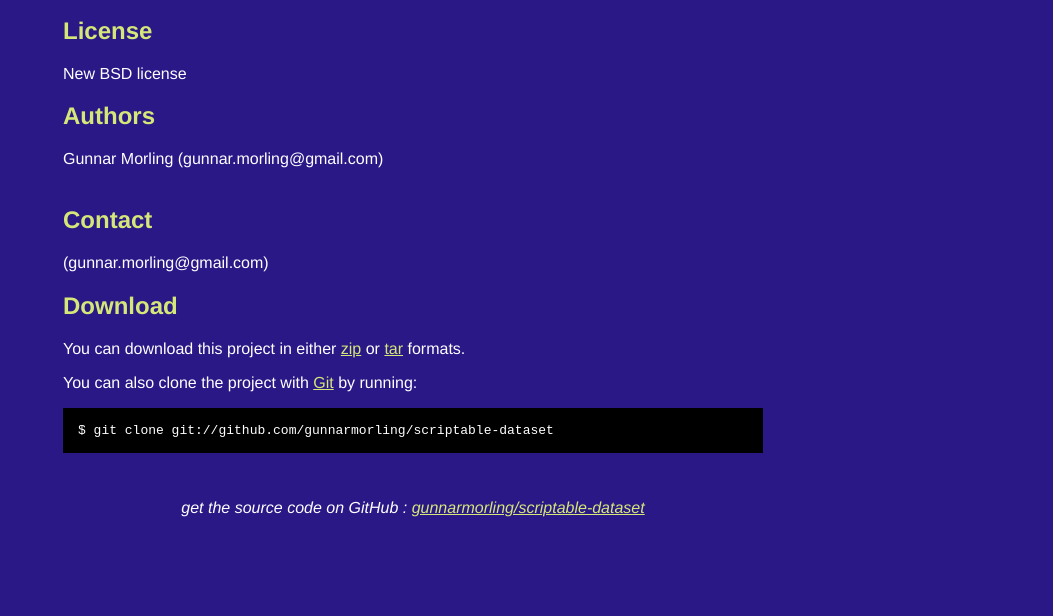
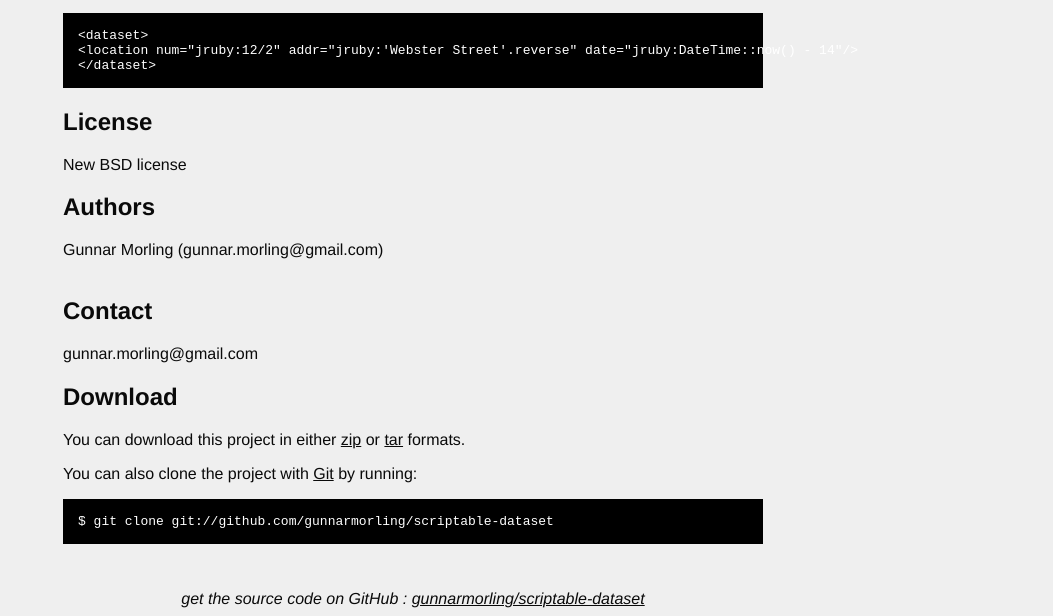
Before and after one commit to gunnarmorling/scriptable-dataset, a plain HTML site: page index.html in a window 1280 px wide. Shown: the part 320-936 px from the top of the page, without its empty margins (227-1280 px from the left). Before the commit the page ends 845 px from the top, so only its background shows below. Drawn offline with Linux system fonts and the light colour scheme.

Commit message:
Changed colors

```diff
--- a/index.html
+++ b/index.html
@@ -10,20 +10,20 @@
 	<style type="text/css">
 		body {
   		margin-top: 1.0em;
-  		background-color: #2a1887;
+  		background-color: #efefef;
 		  font-family: "helvetica";
-  		color: #ffffff;
+  		color: #0a0a0a;
     }
     #container {
       margin: 0 auto;
       width: 700px;
     }
-		h1 { font-size: 3.8em; color: #d5e778; margin-bottom: 3px; }
+		h1 { font-size: 3.8em; color: #0a0a0a; margin-bottom: 3px; }
 		h1 .small { font-size: 0.4em; }
 		h1 a { text-decoration: none }
-		h2 { font-size: 1.5em; color: #d5e778; }
-    h3 { text-align: center; color: #d5e778; }
-    a { color: #d5e778; }
+		h2 { font-size: 1.5em; color: #0a0a0a; }
+    h3 { text-align: center; color: #0a0a0a; }
+    a { color: #0a0a0a; }
     .description { font-size: 1.2em; margin-bottom: 30px; margin-top: 30px; font-style: italic;}
     .download { float: right; }
 		pre { background: #000; color: #fff; padding: 15px;}
@@ -49,15 +49,17 @@
       <span class="small">by <a href="http://github.com/gunnarmorling">gunnarmorling</a></small></h1>
 
     <div class="description">
-      A scriptable dataset for DBUnit (http://www.dbunit.org/)
+      A scriptable dataset for <a href="http://www.dbunit.org/">DBUnit</a>
     </div>
 
-    <p>An implementation of a DBUnit IDataSet, that allows to use JSR 223 compatible scripting language expressions in its fields. Using the ScriptableDataSet class, files with dynamic content as the following can be loaded and processed:
+    <p>An implementation of a DBUnit IDataSet, that allows to use JSR 223 compatible scripting language expressions in its fields. Using the ScriptableDataSet class, data set files with dynamic content as the following one can be loaded and processed:
 
-<?xml version="1.0" encoding="UTF-8"?>
-<dataset>
-    <location num="jruby:12/2" addr="jruby:'Webster Street'.reverse" date="jruby:DateTime::now() - 14"/>
-</dataset>
+<pre>
+&lt;dataset&gt;
+&lt;location num=&quot;jruby:12/2&quot; addr=&quot;jruby:'Webster Street'.reverse&quot; date=&quot;jruby:DateTime::now() - 14&quot;/&gt;
+&lt;/dataset&gt;
+</pre>
+
 </p><h2>License</h2>
 <p>New BSD license</p>
 <h2>Authors</h2>
@@ -65,7 +67,7 @@
 <br/>
 <br/>      </p>
 <h2>Contact</h2>
-<p> (gunnar.morling@gmail.com)
+<p> gunnar.morling@gmail.com
 <br/>      </p>
 
 
```
